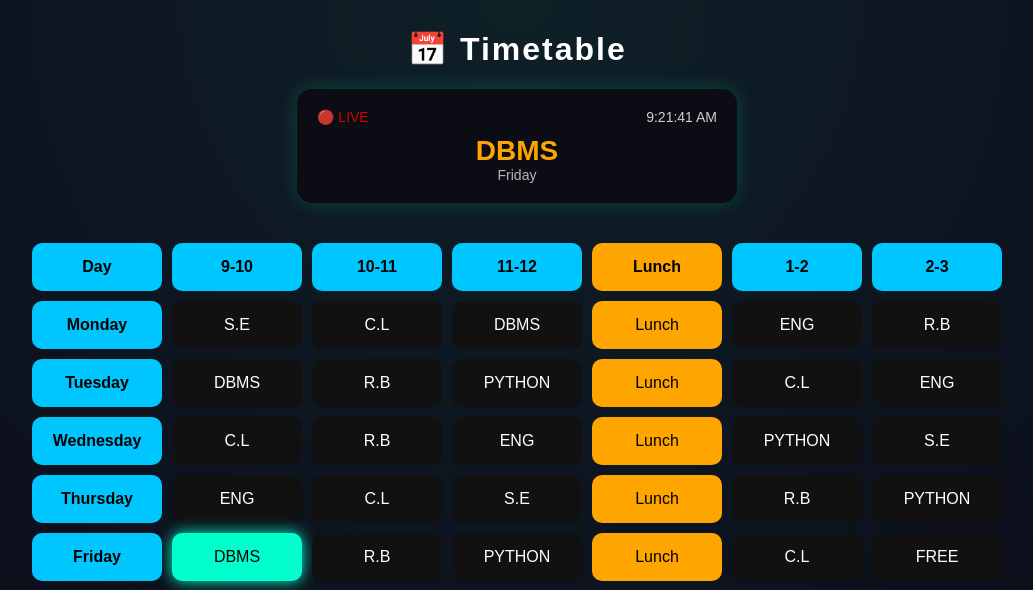
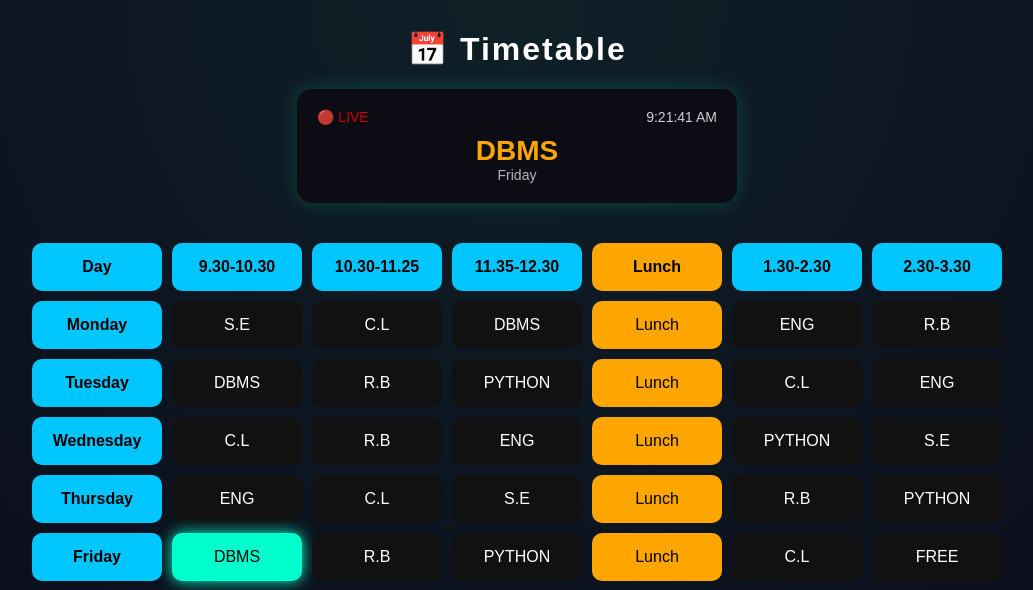
Before and after one commit to abhishekr5821-droid/BCA, a Django app: page /timetable/ in a window 1280 px wide. Shown: the top 590 px of the page, without its empty margins (123-1156 px from the left). Run offline with Django 5.2, Linux system fonts and the light colour scheme; data that the repository does not hold is empty.

Commit message:
updated time

```diff
--- a/template/timetable.html
+++ b/template/timetable.html
@@ -107,12 +107,12 @@ button {
 <thead>
 <tr>
     <th>Day</th>
-    <th>9-10</th>
-    <th>10-11</th>
-    <th>11-12</th>
+    <th>9.30-10.30</th>
+    <th>10.30-11.25</th>
+    <th>11.35-12.30</th>
     <th class="lunch">Lunch</th>
-    <th>1-2</th>
-    <th>2-3</th>
+    <th>1.30-2.30</th>
+    <th>2.30-3.30</th>
 </tr>
 </thead>
 <tbody>
```
